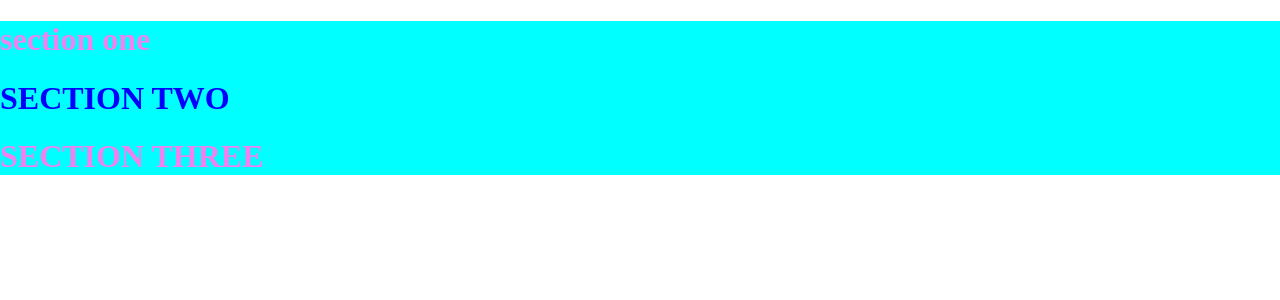
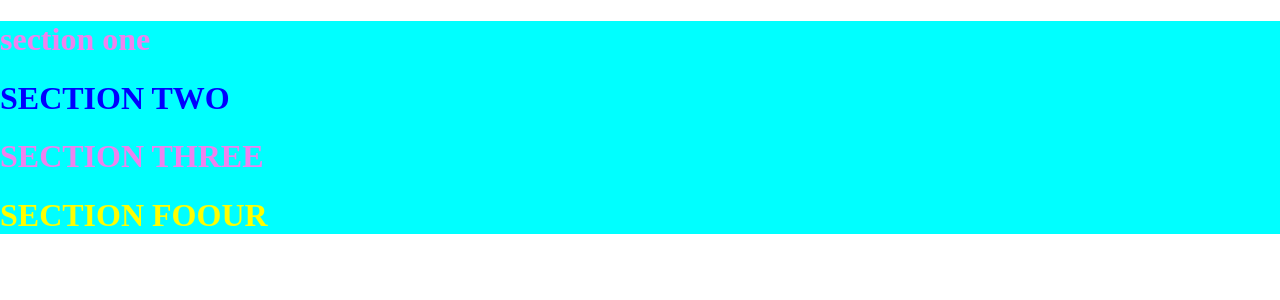
Before and after one commit to danielcarz/TERAPIA_REIKI2, a React (Vite) app: page / in a window 1280 px wide. Shown: the top 300 px of the page. Built offline with nearby package versions, Linux system fonts and the light colour scheme.

Commit message:
SECTION FOUR: configuracion sass y componente

```diff
--- a/src/App.jsx
+++ b/src/App.jsx
@@ -4,7 +4,7 @@ import './styles/app.css'
 import {Section_one} from "./components/sectionONE/section_one";
 import {Section_two} from './components/sectionTWO/section_two'
 import {Section_three} from './components/sectionTHREE/section_three'
-
+import {Section_four} from './components/sectionFOUR/section_four'
 
 function App() {
 
@@ -14,6 +14,7 @@ function App() {
       <Section_one></Section_one>
       <Section_two></Section_two>
       <Section_three></Section_three>
+      <Section_four></Section_four>
     </div>
   )
 }
--- /dev/null
+++ b/src/components/sectionFOUR/section_four.jsx
@@ -0,0 +1,15 @@
+import React from "react";
+
+//SASS
+import '../../styles/_section_four.scss'
+
+const Section_four = () => {
+
+
+    return(
+
+        <h1 className="four" >SECTION FOOUR</h1>
+    )
+}
+
+export {Section_four}
--- /dev/null
+++ b/src/styles/_section_four.scss
@@ -0,0 +1,3 @@
+.four{
+    color: yellow
+}
```
